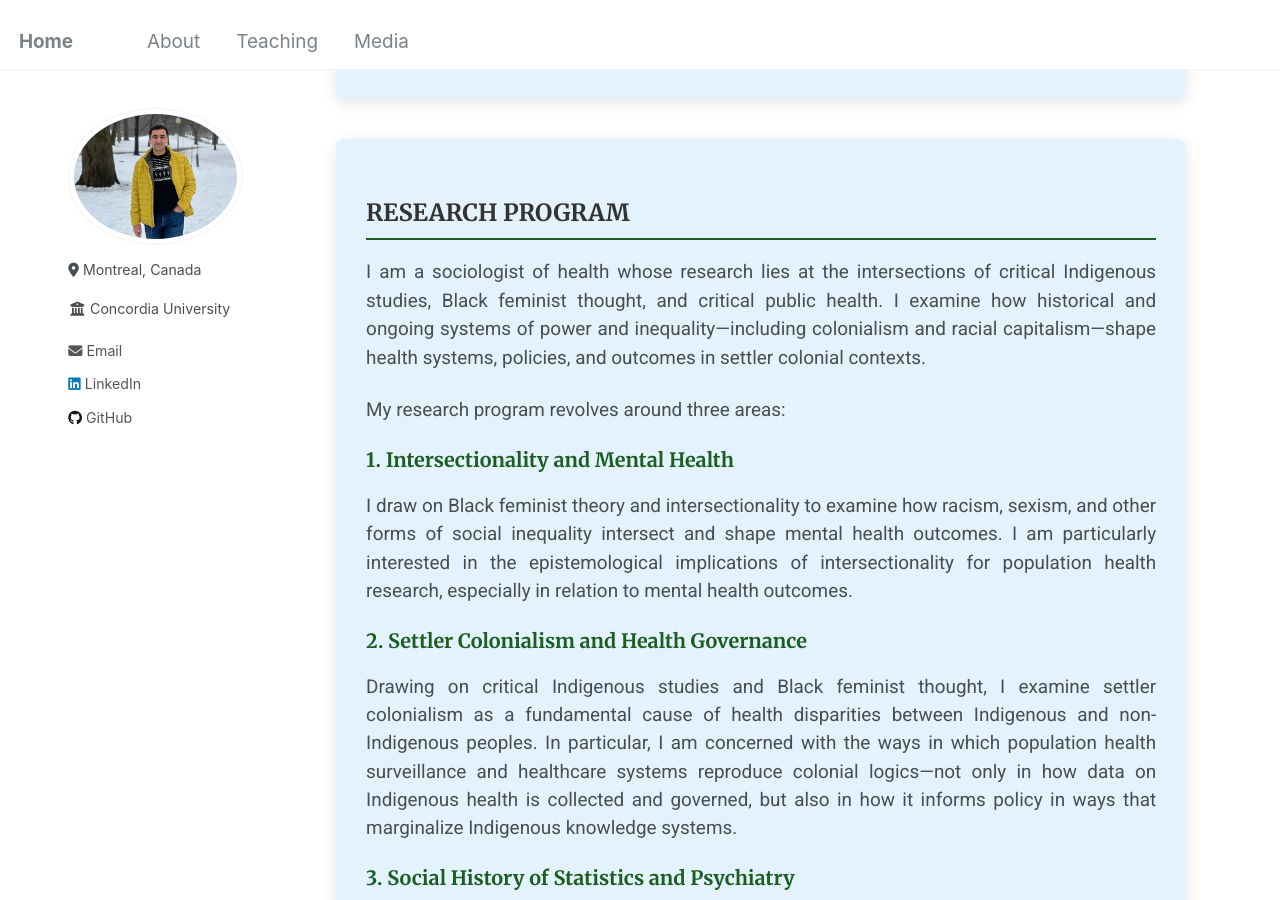
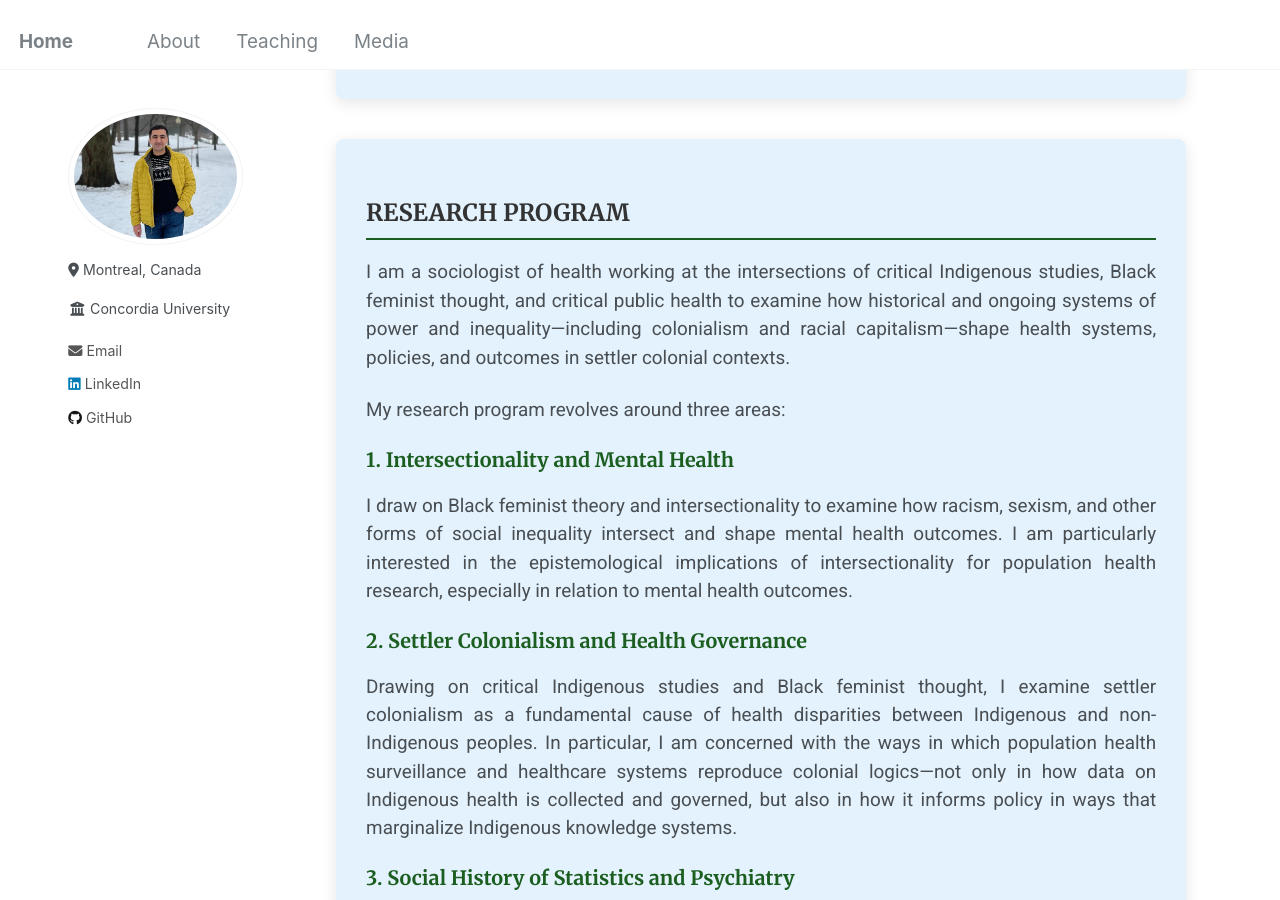
Before and after one commit to Mohsnmonji/mohsnmonji.github.io, a Jekyll site: the page built from about-me.md, in a window 1280 px wide and 900 px high, scrolled down 739 px. Built offline with Jekyll 4.4.1, drawn with Linux system fonts in a browser that asks for light colours.

Commit message:
Update about-me.md

```diff
--- a/about-me.md
+++ b/about-me.md
@@ -74,7 +74,7 @@ author_profile: true
 <div class="about-card">
   <h2>RESEARCH PROGRAM</h2>
   <p>
-    I am a sociologist of health whose research lies at the intersections of critical Indigenous studies, Black feminist thought, and critical public health. I examine how historical and ongoing systems of power and inequality—including colonialism and racial capitalism—shape health systems, policies, and outcomes in settler colonial contexts.
+    I am a sociologist of health working at the intersections of critical Indigenous studies, Black feminist thought, and critical public health to examine how historical and ongoing systems of power and inequality—including colonialism and racial capitalism—shape health systems, policies, and outcomes in settler colonial contexts.
   </p>
 
   <p>My research program revolves around three areas:</p>
```
